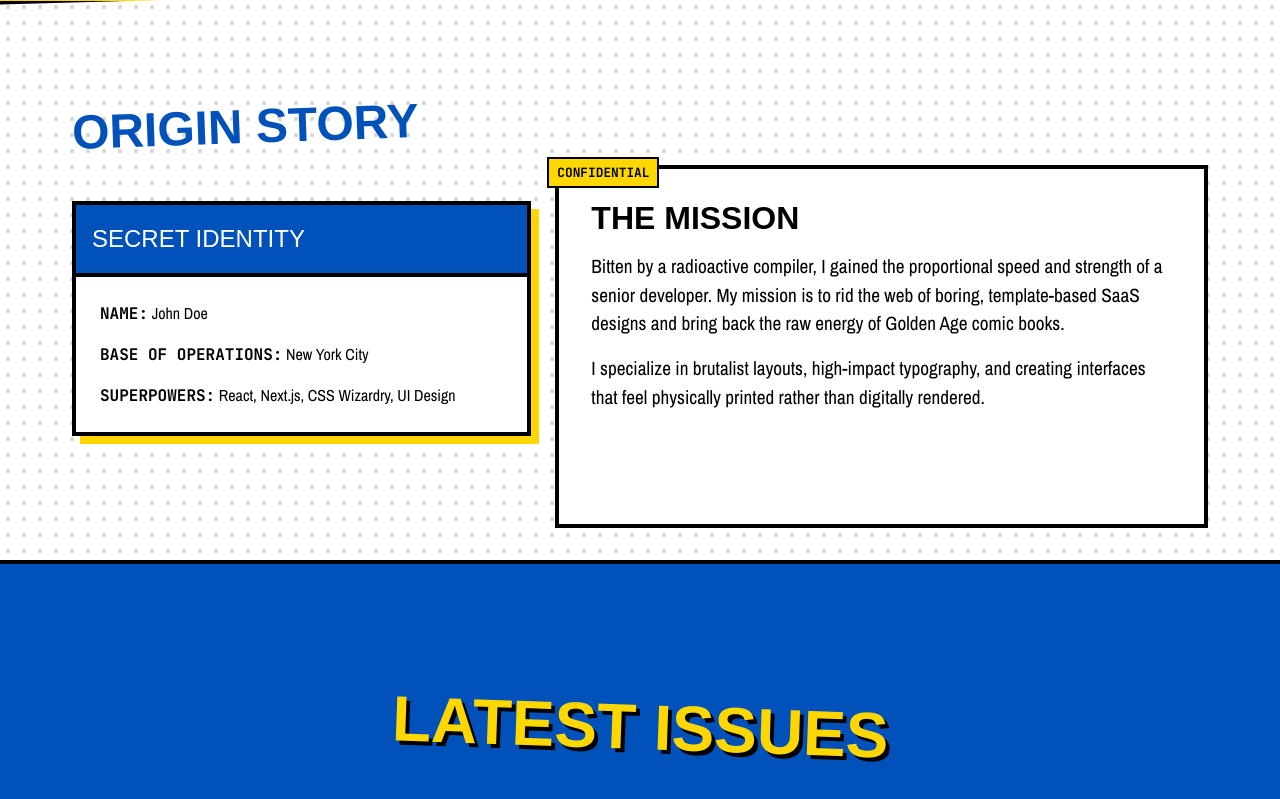
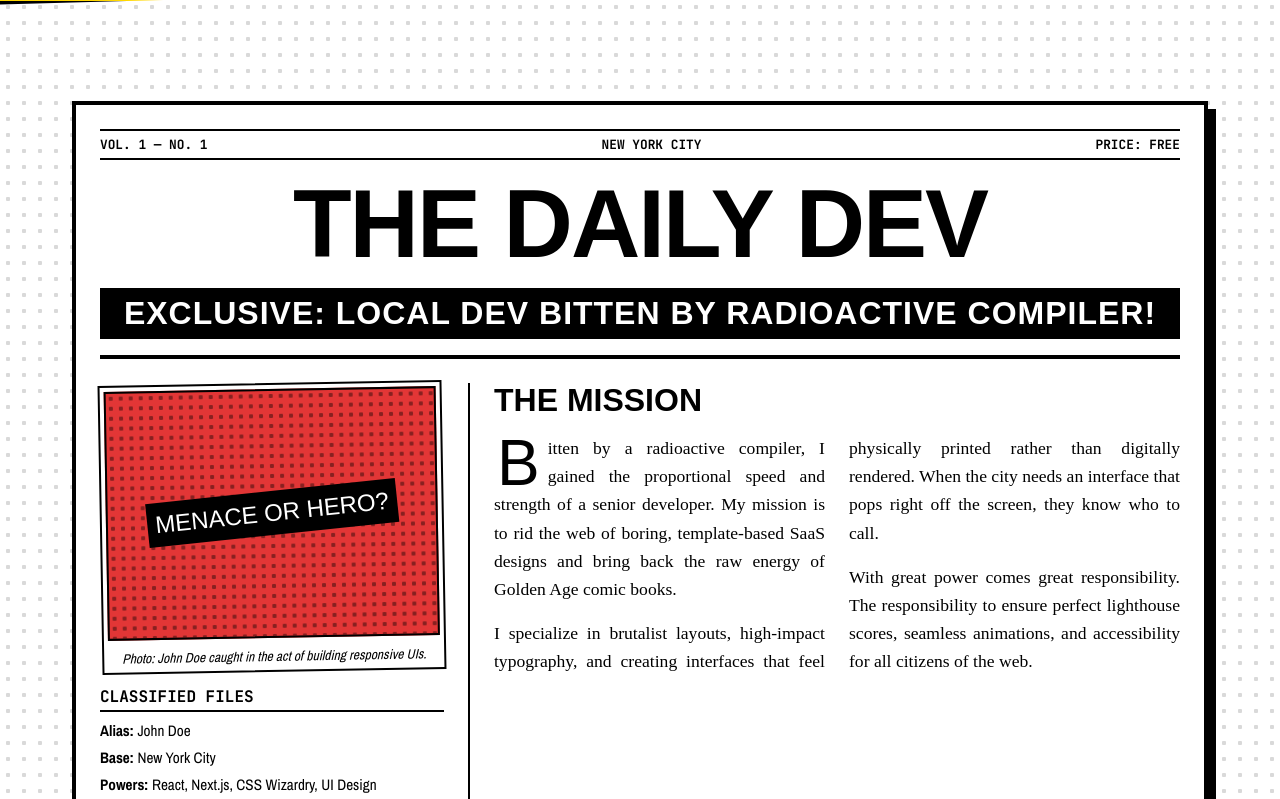
Before and after one commit to Saintfai/learn-comic-portfolio, a Next.js app: page / in a window 1280 px wide. Shown: the part 801-1600 px from the top of the page. Built offline with nearby package versions, Linux system fonts and the light colour scheme; a web font is replaced by a local one.

Commit message:
Add newspaper-style About section

```diff
--- a/app/components/AboutSection.tsx
+++ b/app/components/AboutSection.tsx
@@ -4,33 +4,59 @@ export default function AboutSection() {
   return (
     <section id="about" className="section-padding fade-in-up delay-100">
       <div className="grid-container">
-        <div className="col-5">
-          <h2 className="rotate-text section-title">Origin Story</h2>
-          <div className="hard-shadow hard-shadow-tertiary mt-4">
-            <ComicCard>
-              <div className="comic-card-header bg-blue">
-                Secret Identity
+        <div className="col-12">
+          <div className="hard-shadow">
+            <ComicCard className="newspaper-card">
+              {/* Masthead */}
+            <header className="newspaper-masthead">
+              <div className="newspaper-issue-info">
+                <span>VOL. 1 — NO. 1</span>
+                <span>NEW YORK CITY</span>
+                <span>PRICE: FREE</span>
               </div>
-              <div className="comic-card-content">
-                <p className="mb-2"><strong className="text-mono">Name:</strong> John Doe</p>
-                <p className="mb-2"><strong className="text-mono">Base of Operations:</strong> New York City</p>
-                <p><strong className="text-mono">Superpowers:</strong> React, Next.js, CSS Wizardry, UI Design</p>
+              <h2 className="newspaper-title">THE DAILY DEV</h2>
+              <div className="newspaper-headline-banner">
+                <h3>EXCLUSIVE: LOCAL DEV BITTEN BY RADIOACTIVE COMPILER!</h3>
               </div>
+            </header>
+
+            <div className="newspaper-content">
+              {/* Left Column: Photo/Profile */}
+              <div className="newspaper-sidebar">
+                <div className="newspaper-photo-frame">
+                  <div className="newspaper-photo-placeholder">
+                    <span className="photo-text">MENACE OR HERO?</span>
+                  </div>
+                  <p className="newspaper-caption">Photo: John Doe caught in the act of building responsive UIs.</p>
+                </div>
+                <div className="newspaper-stats">
+                  <h4 className="stats-title">CLASSIFIED FILES</h4>
+                  <ul className="stats-list">
+                    <li><strong>Alias:</strong> John Doe</li>
+                    <li><strong>Base:</strong> New York City</li>
+                    <li><strong>Powers:</strong> React, Next.js, CSS Wizardry, UI Design</li>
+                  </ul>
+                </div>
+              </div>
+
+              {/* Right Column: Article */}
+              <div className="newspaper-article">
+                <h4 className="article-title">THE MISSION</h4>
+                <div className="article-body">
+                  <p>
+                    <span className="dropcap">B</span>itten by a radioactive compiler, I gained the proportional speed and strength of a senior developer. My mission is to rid the web of boring, template-based SaaS designs and bring back the raw energy of Golden Age comic books.
+                  </p>
+                  <p>
+                    I specialize in brutalist layouts, high-impact typography, and creating interfaces that feel physically printed rather than digitally rendered. When the city needs an interface that pops right off the screen, they know who to call.
+                  </p>
+                  <p>
+                    With great power comes great responsibility. The responsibility to ensure perfect lighthouse scores, seamless animations, and accessibility for all citizens of the web.
+                  </p>
+                </div>
+              </div>
+            </div>
             </ComicCard>
           </div>
-        </div>
-        <div className="col-7">
-          <ComicCard className="about-mission-card">
-            <div className="kicker">Confidential</div>
-            <h3 className="mission-title">The Mission</h3>
-            <p className="mission-text">
-              Bitten by a radioactive compiler, I gained the proportional speed and strength of a senior developer.
-              My mission is to rid the web of boring, template-based SaaS designs and bring back the raw energy of Golden Age comic books.
-            </p>
-            <p className="mission-text">
-              I specialize in brutalist layouts, high-impact typography, and creating interfaces that feel physically printed rather than digitally rendered.
-            </p>
-          </ComicCard>
         </div>
       </div>
     </section>
--- a/app/globals.css
+++ b/app/globals.css
@@ -624,3 +624,167 @@ h1, h2, h3, h4, h5, h6 {
   color: var(--color-wolverine-yellow);
   text-shadow: 2px 2px 0 var(--color-captain-blue), 4px 4px 0 var(--color-pure-black);
 }
+
+/* --- NEWSPAPER LAYOUT (DAILY BUGLE STYLE) --- */
+.newspaper-card {
+  background-color: var(--color-pure-white);
+  border: var(--border-heavy);
+  padding: 24px;
+  color: var(--color-pure-black);
+}
+
+.newspaper-masthead {
+  border-bottom: 4px solid var(--color-pure-black);
+  margin-bottom: 1.5rem;
+  padding-bottom: 1rem;
+}
+
+.newspaper-issue-info {
+  display: flex;
+  justify-content: space-between;
+  border-top: 2px solid var(--color-pure-black);
+  border-bottom: 2px solid var(--color-pure-black);
+  padding: 4px 0;
+  font-family: var(--font-mono);
+  font-size: 0.8rem;
+  font-weight: bold;
+  text-transform: uppercase;
+  margin-bottom: 1rem;
+}
+
+.newspaper-title {
+  font-family: var(--font-display);
+  font-size: clamp(3rem, 10vw, 6rem);
+  text-align: center;
+  margin: 0;
+  line-height: 1;
+  text-transform: uppercase;
+  letter-spacing: -2px;
+}
+
+.newspaper-headline-banner {
+  background-color: var(--color-pure-black);
+  color: var(--color-pure-white);
+  padding: 0.5rem;
+  margin-top: 1rem;
+  text-align: center;
+}
+
+.newspaper-headline-banner h3 {
+  margin: 0;
+  font-family: var(--font-display);
+  font-size: clamp(1.2rem, 4vw, 2rem);
+  letter-spacing: 1px;
+}
+
+.newspaper-content {
+  display: flex;
+  flex-direction: column;
+  gap: 24px;
+}
+
+@media (min-width: 768px) {
+  .newspaper-content {
+    flex-direction: row;
+  }
+  .newspaper-sidebar {
+    width: 35%;
+    border-right: 2px solid var(--color-pure-black);
+    padding-right: 24px;
+  }
+  .newspaper-article {
+    width: 65%;
+  }
+}
+
+.newspaper-photo-frame {
+  border: 2px solid var(--color-pure-black);
+  padding: 4px;
+  background-color: var(--color-pure-white);
+  margin-bottom: 1rem;
+  transform: rotate(-1deg);
+}
+
+.newspaper-photo-placeholder {
+  width: 100%;
+  aspect-ratio: 4/3;
+  background-color: var(--color-spiderman-red);
+  background-image: radial-gradient(circle at center, rgba(0, 0, 0, 0.4) 2px, transparent 2.5px);
+  background-size: 10px 10px;
+  display: flex;
+  align-items: center;
+  justify-content: center;
+  border: 2px solid var(--color-pure-black);
+}
+
+.photo-text {
+  font-family: var(--font-display);
+  font-size: 1.5rem;
+  color: var(--color-pure-white);
+  text-transform: uppercase;
+  transform: rotate(-5deg);
+  text-shadow: 2px 2px 0 var(--color-pure-black);
+  background-color: var(--color-pure-black);
+  padding: 4px 8px;
+}
+
+.newspaper-caption {
+  font-family: var(--font-body);
+  font-size: 0.85rem;
+  font-style: italic;
+  text-align: center;
+  margin-top: 8px;
+}
+
+.stats-title {
+  font-family: var(--font-mono);
+  border-bottom: 2px solid var(--color-pure-black);
+  padding-bottom: 4px;
+  margin-bottom: 8px;
+}
+
+.stats-list {
+  list-style: none;
+  font-family: var(--font-body);
+  font-size: 0.95rem;
+}
+
+.stats-list li {
+  margin-bottom: 4px;
+}
+
+.article-title {
+  font-size: 2rem;
+  font-family: var(--font-display);
+  text-transform: uppercase;
+  margin-bottom: 1rem;
+}
+
+.article-body {
+  column-count: 1;
+  column-gap: 24px;
+  font-family: 'Times New Roman', Times, serif; /* Classic Newspaper Font */
+  font-size: 1.1rem;
+  line-height: 1.6;
+  text-align: justify;
+}
+
+@media (min-width: 768px) {
+  .article-body {
+    column-count: 2;
+  }
+}
+
+.dropcap {
+  float: left;
+  font-family: var(--font-display);
+  font-size: 4rem;
+  line-height: 0.8;
+  padding-top: 4px;
+  padding-right: 8px;
+  padding-left: 3px;
+}
+
+.article-body p {
+  margin-bottom: 1rem;
+}
```
